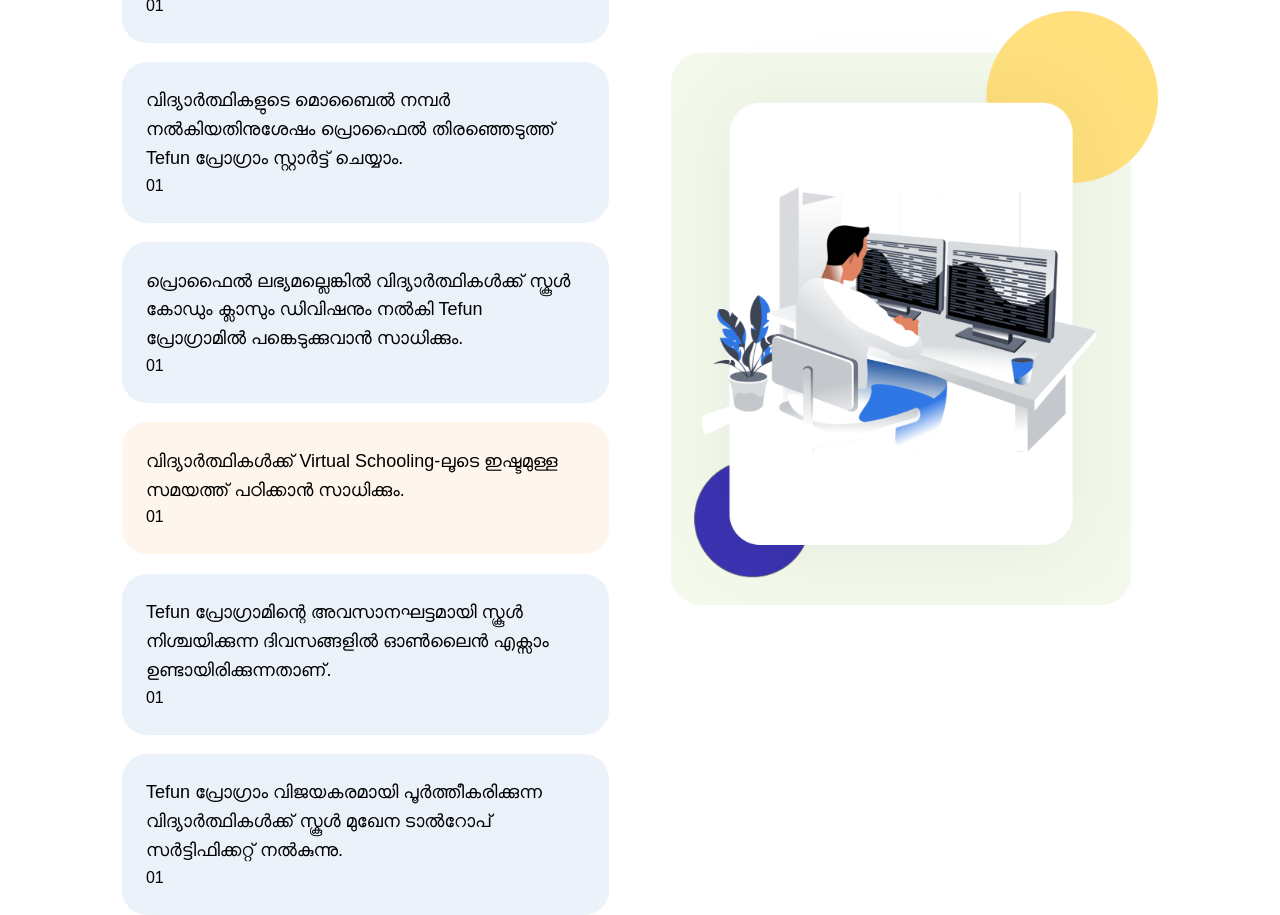
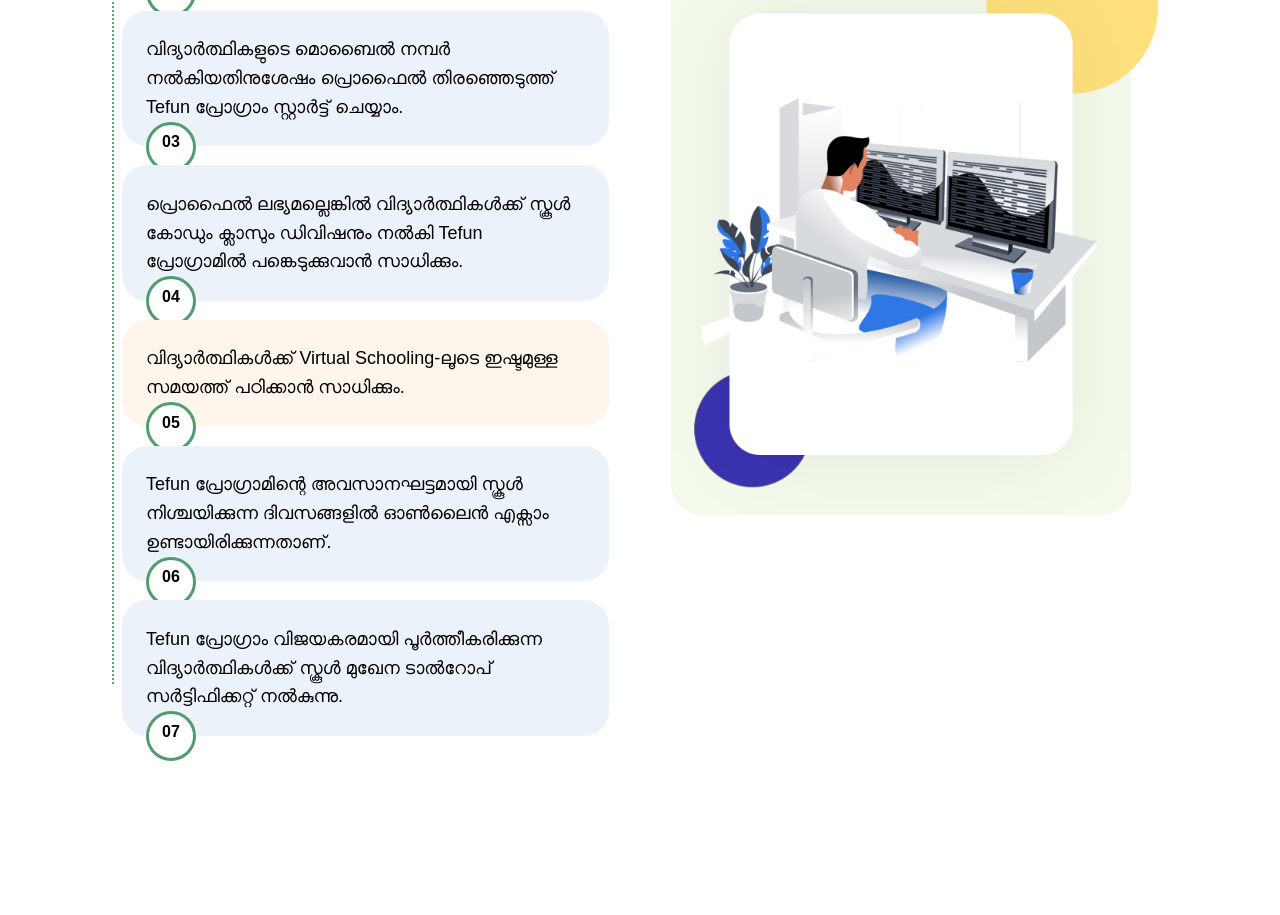
Before and after one commit to swalihmoosa/yiaai, a React (Create React App) app: page / in a window 1280 px wide. Shown: the part 6120-7035 px from the top of the page. After the commit the page ends 6881 px from the top, so only its background shows below. Built offline with nearby package versions, Linux system fonts and the light colour scheme.

Commit message:
Students | ongoing

```diff
--- a/src/components/screens/landing/Students.jsx
+++ b/src/components/screens/landing/Students.jsx
@@ -29,7 +29,7 @@
                             Talrop-ന്റെ Web, Android, iOS പ്ലാറ്റ്ഫോമുകളിലൂടെ (yia.ai) ഓൺലൈനായി Tefun പ്രോഗ്രാമിന്റെ ഭാഗമാകാം.
                             </P>
                             <Round>
-                                01
+                                02
                             </Round>
                         </Li>
                         <Li>
@@ -37,7 +37,7 @@
                             വിദ്യാർത്ഥികളുടെ മൊബൈൽ നമ്പർ നൽകിയതിനുശേഷം പ്രൊഫൈൽ തിരഞ്ഞെടുത്ത് Tefun പ്രോഗ്രാം സ്റ്റാർട്ട് ചെയ്യാം.
                             </P>
                             <Round>
-                                01
+                                03
                             </Round>
                         </Li>
                         <Li>
@@ -45,7 +45,7 @@
                             പ്രൊഫൈൽ ലഭ്യമല്ലെങ്കിൽ വിദ്യാർത്ഥികൾക്ക് സ്കൂൾ കോഡും ക്ലാസും ഡിവിഷനും നൽകി Tefun പ്രോഗ്രാമിൽ പങ്കെടുക്കുവാൻ സാധിക്കും.
                             </P>
                             <Round>
-                                01
+                                04
                             </Round>
                         </Li>
                         <Li>
@@ -53,7 +53,7 @@
                             വിദ്യാർത്ഥികൾക്ക് Virtual Schooling-ലൂടെ ഇഷ്ടമുള്ള സമയത്ത് പഠിക്കാൻ സാധിക്കും.
                             </P>
                             <Round>
-                                01
+                                05
                             </Round>
                         </Li>
                         <Li>
@@ -61,7 +61,7 @@
                             Tefun പ്രോഗ്രാമിന്റെ അവസാനഘട്ടമായി സ്കൂൾ നിശ്ചയിക്കുന്ന ദിവസങ്ങളിൽ ഓൺലൈൻ എക്സാം ഉണ്ടായിരിക്കുന്നതാണ്.
                             </P>
                             <Round>
-                                01
+                                06
                             </Round>
                         </Li>
                         <Li>
@@ -69,7 +69,7 @@
                             Tefun പ്രോഗ്രാം വിജയകരമായി പൂർത്തീകരിക്കുന്ന വിദ്യാർത്ഥികൾക്ക് സ്കൂൾ മുഖേന ടാൽറോപ് സർട്ടിഫിക്കറ്റ് നൽകുന്നു.
                             </P>
                             <Round>
-                                01
+                                07
                             </Round>
                         </Li>
                     </Left>
@@ -105,6 +105,19 @@
 `
 const Left = styled.ul`
     width: 47%;
+    position: relative;
+    &::before{
+        content: "";
+        position: absolute;
+        z-index: -1;
+        width: 1px;
+        height: 90%;
+        border-left: 2px dotted #5aa870;
+        left: -2%;
+        top: 0;
+        bottom: 0;
+        margin: auto 0;
+    }
 `
 const Li = styled.li`
     background: #ebf2fa;
@@ -124,7 +137,18 @@
     font-size: 18px;
 `
 const Brand = styled.b``
-const Round = styled.p``
+const Round = styled.p`
+    position: absolute;
+    border-radius: 50%;
+    border: 3px solid #519b6f;
+    width: 50px;
+    height: 50px;
+    text-align: center;
+    align-items: center;
+    padding: 1%;
+    background: #fff;
+    font-weight: 900;
+`
 const Right = styled.div`
     width: 47%;
 `
```
